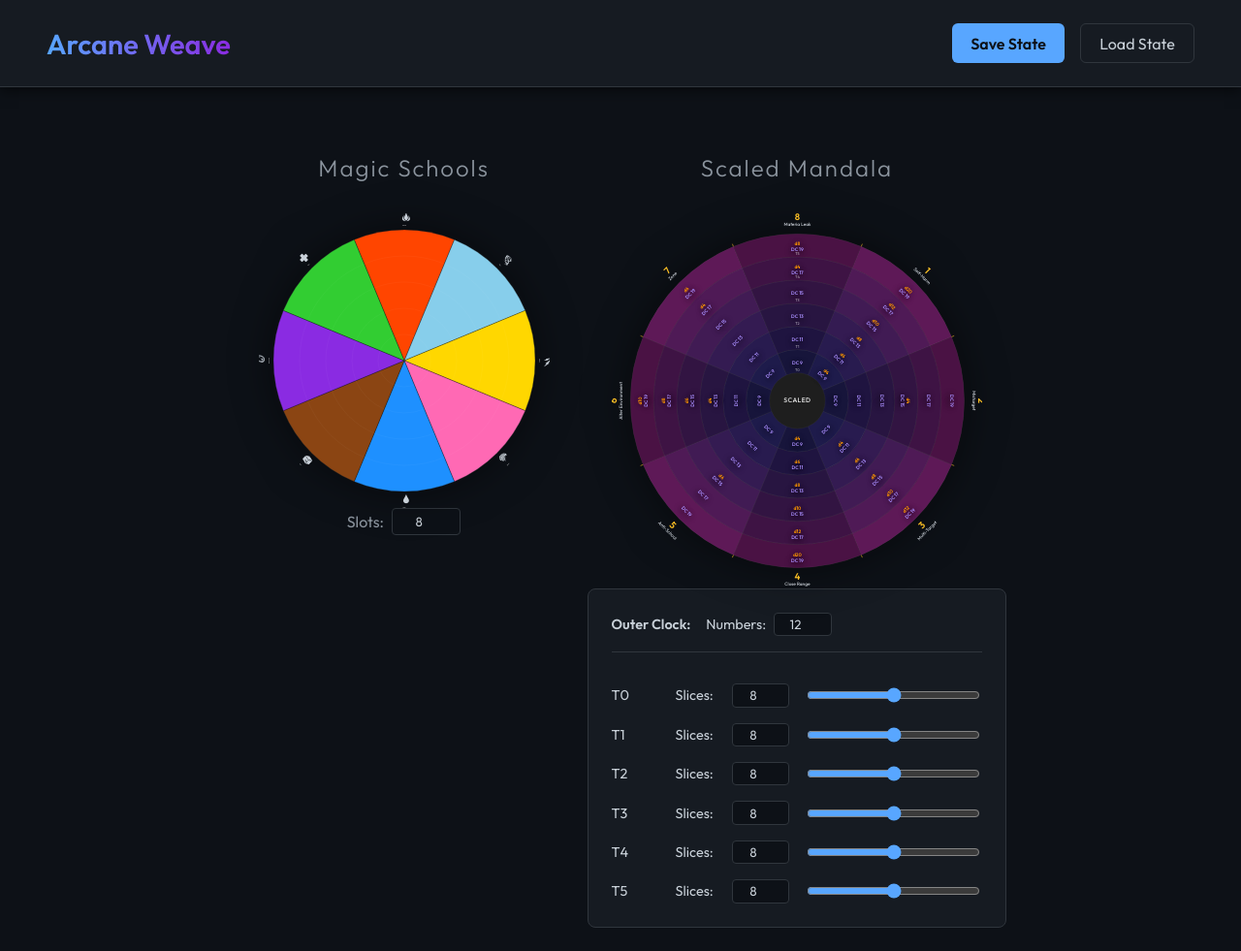
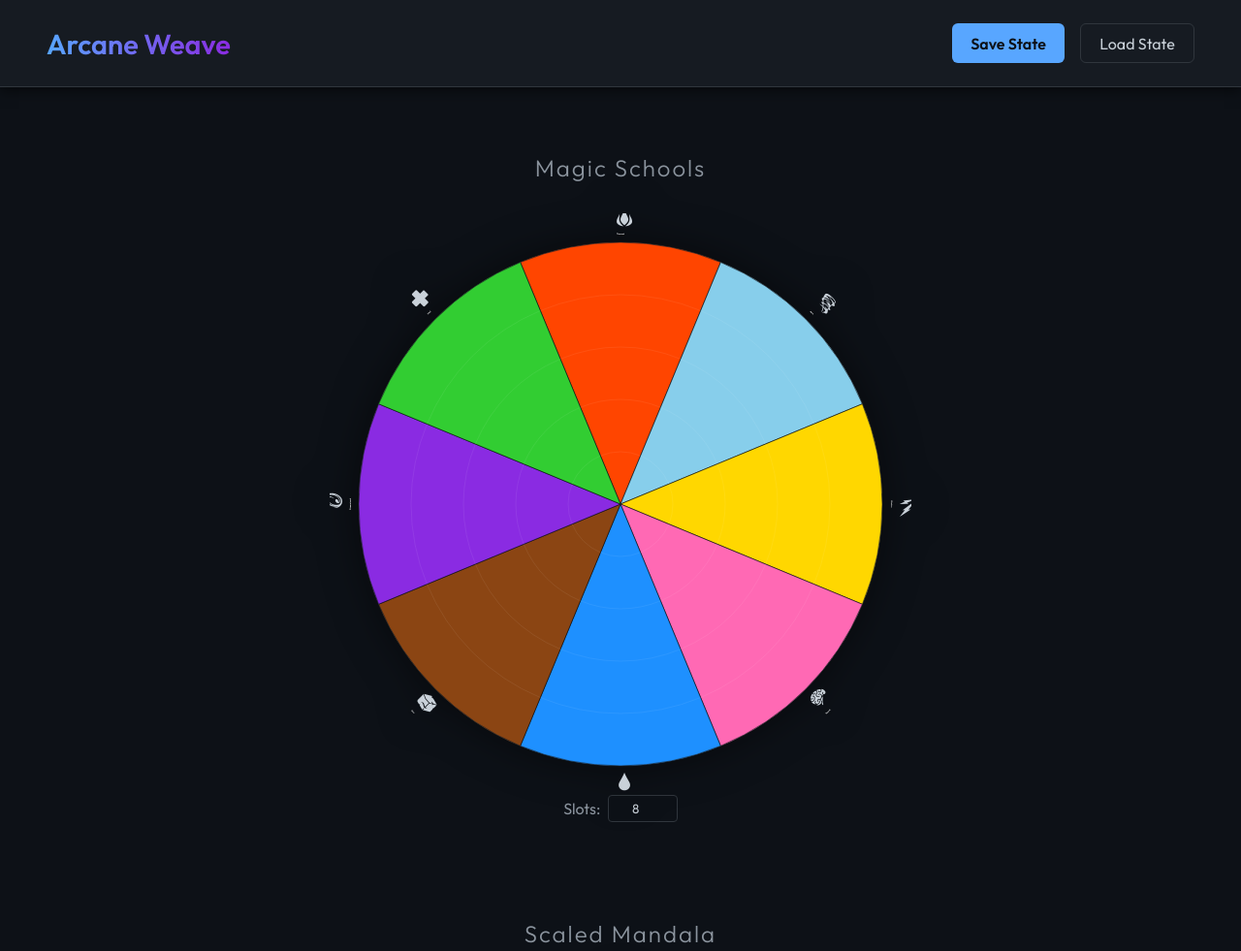
Before and after one commit to seejaymcleod/MishapClocks, a website built with Vite: page index.html in a window 1280 px wide. Shown: the top 981 px of the page at 97% size. Built offline with nearby package versions, Linux system fonts and the light colour scheme.

Commit message:
size and style

```diff
--- a/src/style.css
+++ b/src/style.css
@@ -93,9 +93,10 @@
 }
 
 .svg-container {
-  width: 100%;
-  max-width: 800px;
-  aspect-ratio: 1 / 1;
+  width: 600px;
+  height: 600px;
+  max-width: 90vw;
+  max-height: 90vw;
   position: relative;
 }
 
```
